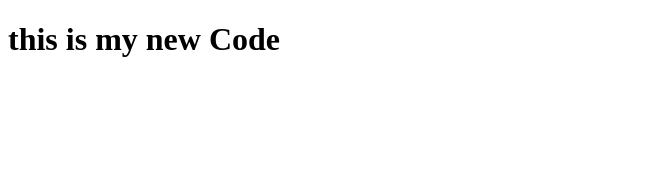
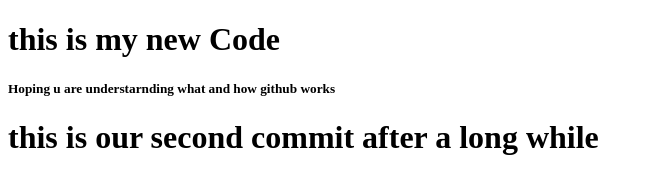
Before and after one commit to jamesnyakush/git-tuts, a plain HTML site: page index.html in a window 1280 px wide. Shown: the whole page, without its empty margins (0-653 px from the left). Drawn offline with Linux system fonts and the light colour scheme.

Commit message:
this is a commit after a long while

```diff
--- a/index.html
+++ b/index.html
@@ -6,5 +6,8 @@
 <body>
 	<h1>this is my new Code</h1>
 
+	<h5>Hoping u are understarnding what and how github works</h5>
+<h1>this is our second commit after a long while</h1>
+
 </body>
 </html>
```
